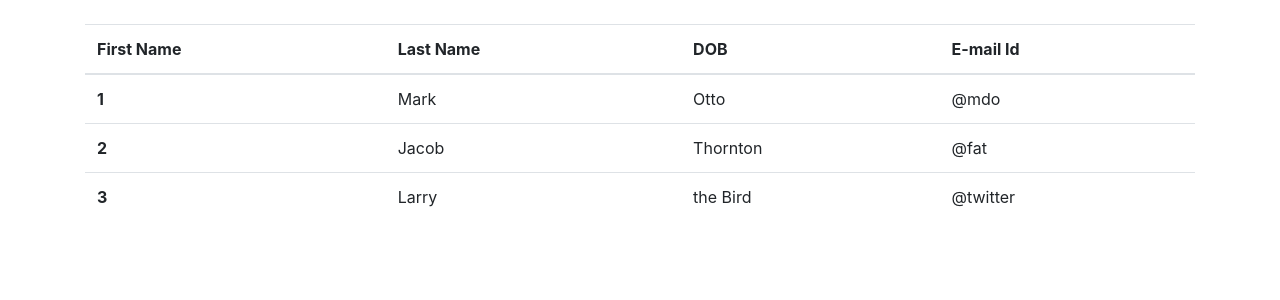
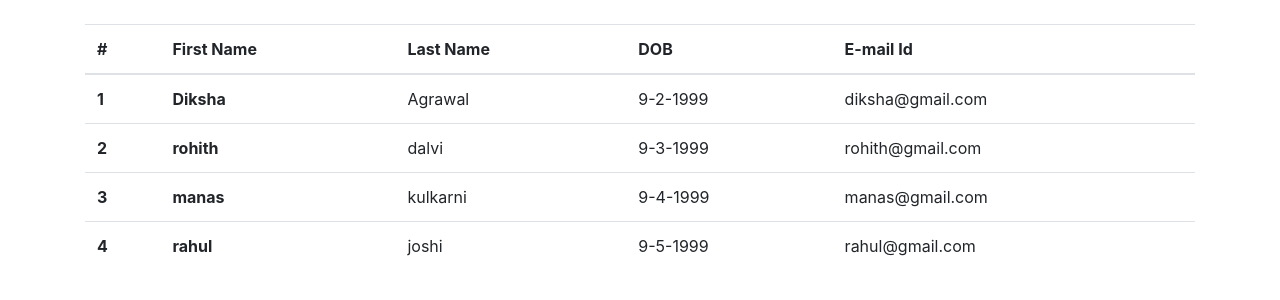
Before and after one commit to vaishnavi-gulwelkar/AngularApp, an Angular app: page /dashboard in a window 1280 px wide. Shown: the top 300 px of the page. Built offline with nearby package versions, Linux system fonts and the light colour scheme.

Commit message:
table print in dashboard

```diff
--- a/src/app/dashboard/dashboard.component.html
+++ b/src/app/dashboard/dashboard.component.html
@@ -1,32 +1,23 @@
 <div class="container mt-4">
     <table class="table">
         <thead>
-          <tr>
-            <th scope="col">First Name</th>
-            <th scope="col">Last Name</th>
-            <th scope="col">DOB</th>
-            <th scope="col">E-mail Id</th>
-          </tr>
+            <tr>
+                <th>#</th>
+                <th>First Name</th>
+                <th>Last Name</th>
+                <th>DOB</th>
+                <th>E-mail Id</th>
+            </tr>
         </thead>
         <tbody>
-          <tr>
-            <th scope="row">1</th>
-            <td>Mark</td>
-            <td>Otto</td>
-            <td>@mdo</td>
-          </tr>
-          <tr>
-            <th scope="row">2</th>
-            <td>Jacob</td>
-            <td>Thornton</td>
-            <td>@fat</td>
-          </tr>
-          <tr>
-            <th scope="row">3</th>
-            <td>Larry</td>
-            <td>the Bird</td>
-            <td>@twitter</td>
-          </tr>
+            <tr *ngFor="let employee of employees;index as i">
+                <th>{{i+1}}</th>
+                <th>{{employee.firstName}}</th>
+                <td>{{employee.lastname}}</td>
+                <td>{{employee.DOB}}</td>
+                <td>{{employee.email}}</td>
+            </tr>
+
         </tbody>
-      </table>
+    </table>
 </div>
```
